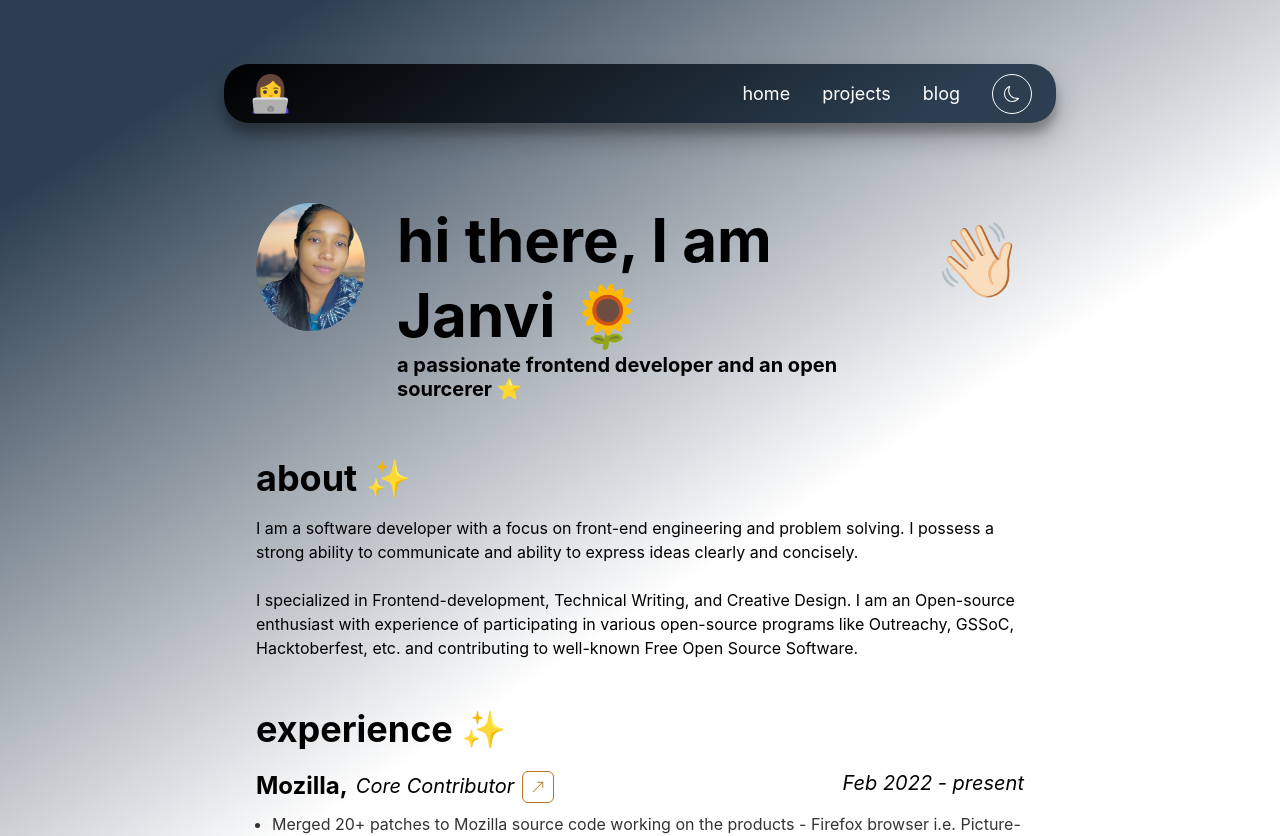
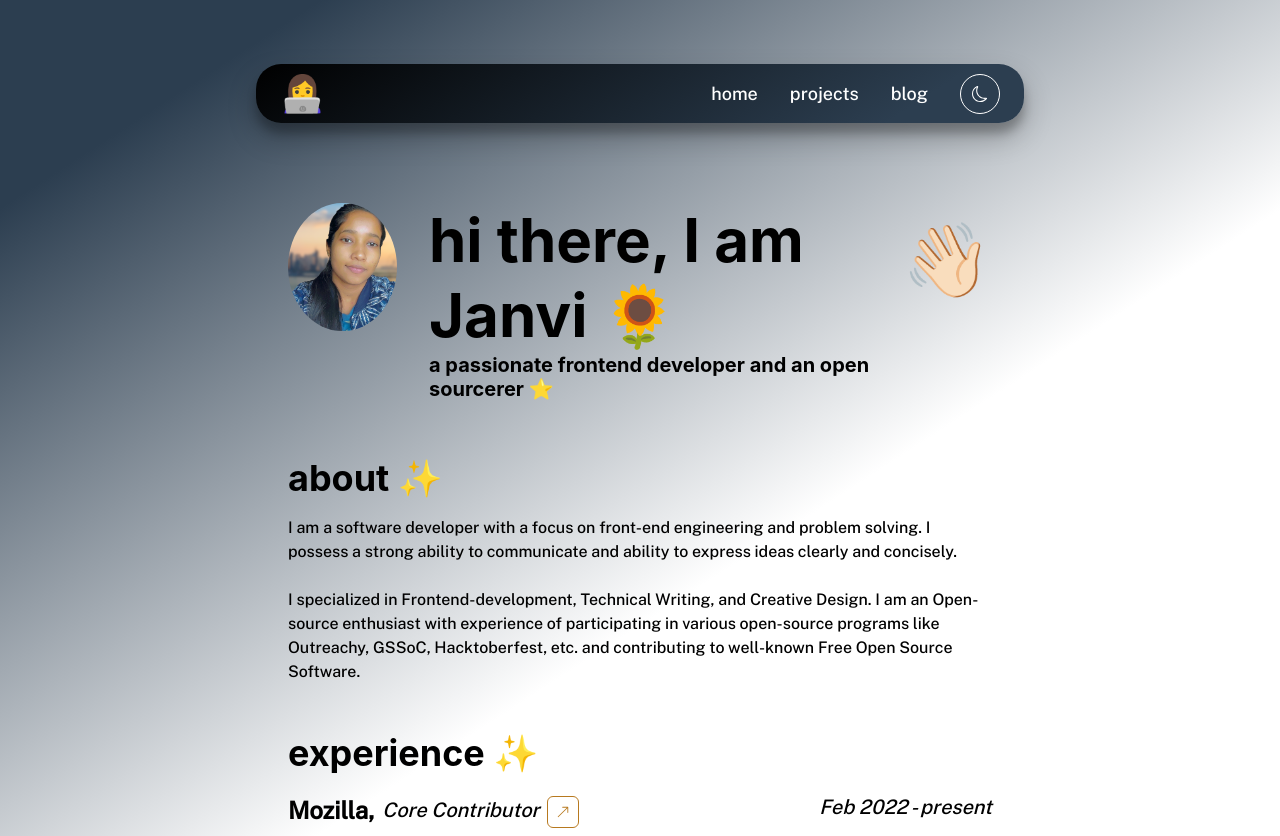
Before and after one commit to janvi01/minimalist-dev-portfolio, a Next.js app: page / in a window 1280 px wide. Shown: the top 836 px of the page. Built offline with nearby package versions, Linux system fonts and the light colour scheme.

Commit message:
added google font

```diff
--- a/src/pages/_app.js
+++ b/src/pages/_app.js
@@ -3,13 +3,14 @@ import Footer from "@/components/footer";
 import Navbar from "@/components/navbar";
 import { ChakraProvider, Box, VStack } from "@chakra-ui/react";
 import theme from "../../theme";
+import styles from "../styles/Home.module.css";
 
 function MyApp({ Component, pageProps }) {
   return (
     <ChakraProvider theme={theme}>
-      <div className="app">
+      <div className={styles.app}>
         <VStack>
-          <Box p={["4", "8", "16"]} minH={"100vh"} w={["100%", "90%", "75%"]}>
+          <Box p={["4", "8", "16"]} minH={"100vh"} w={["100%", "90%", "70%"]}>
             <Navbar />
             <Component {...pageProps} />
             <Footer />
--- /dev/null
+++ b/src/styles/Home.module.css
@@ -0,0 +1,4 @@
+@import url("https://fonts.googleapis.com/css2?family=Public+Sans:wght@500&display=swap");
+.app {
+  font-family: "Public Sans", sans-serif;
+}
```
